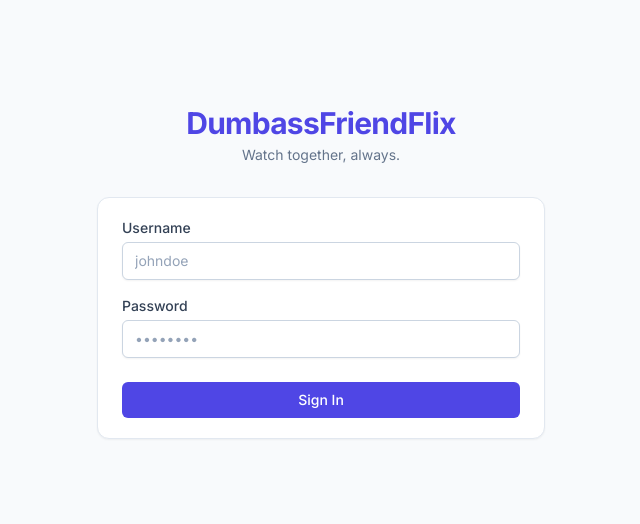
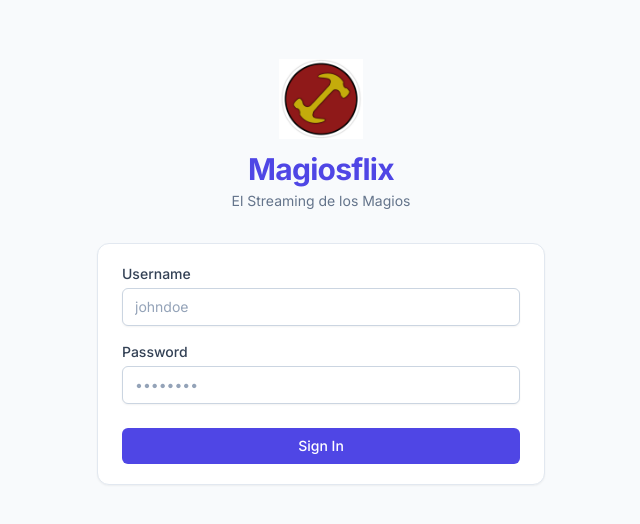
Before and after one commit to calli97/DumbassFriendFlix, a React (Vite) app in the folder client/: page / in a window 1280 px wide. Shown: the part 128-652 px from the top of the page, without its empty margins (319-959 px from the left). Built offline with nearby package versions, Linux system fonts and the light colour scheme; no server answers.

Commit message:
magios branch

```diff
--- a/client/index.html
+++ b/client/index.html
@@ -2,12 +2,12 @@
 <html lang="en">
   <head>
     <meta charset="UTF-8" />
-    <link rel="icon" type="image/svg+xml" href="/vite.svg" />
+    <link rel="icon" type="image/png" href="/img/Magios.png" />
     <meta name="viewport" content="width=device-width, initial-scale=1.0" />
     <link rel="preconnect" href="https://fonts.googleapis.com" />
     <link rel="preconnect" href="https://fonts.gstatic.com" crossorigin />
     <link href="https://fonts.googleapis.com/css2?family=Inter:wght@400;500;600;700&display=swap" rel="stylesheet" />
-    <title>DumbassFriendFlix</title>
+    <title>Magiosflix</title>
   </head>
   <body>
     <div id="root"></div>
--- a/client/src/components/layout/AdminLayout.tsx
+++ b/client/src/components/layout/AdminLayout.tsx
@@ -26,7 +26,10 @@ export function AdminLayout({ children }: AdminLayoutProps) {
       <header className="bg-white border-b border-slate-200 px-6 py-0 flex items-center justify-between">
         {/* Brand + nav */}
         <div className="flex items-center gap-8">
-          <span className="font-semibold text-indigo-600 py-3">DumbassFriendFlix</span>
+          <div className="flex items-center gap-2 py-3">
+            <img src="/img/Magios.png" alt="Magiosflix" className="h-7 w-auto" />
+            <span className="font-semibold text-indigo-600">Magiosflix</span>
+          </div>
 
           <nav className="flex">
             {navLinks.map(({ to, label }) => (
--- a/client/src/components/layout/UserLayout.tsx
+++ b/client/src/components/layout/UserLayout.tsx
@@ -25,7 +25,10 @@ export function UserLayout({ children }: UserLayoutProps) {
     <div className="min-h-screen bg-slate-50">
       <header className="bg-white border-b border-slate-200 px-6 py-0 flex items-center justify-between">
         <div className="flex items-center gap-8">
-          <span className="font-semibold text-indigo-600 py-3">DumbassFriendFlix</span>
+          <div className="flex items-center gap-2 py-3">
+            <img src="/img/Magios.png" alt="Magiosflix" className="h-7 w-auto" />
+            <span className="font-semibold text-indigo-600">Magiosflix</span>
+          </div>
 
           <nav className="flex">
             {navLinks.map(({ to, label }) => (
--- a/client/src/pages/AuthPage.tsx
+++ b/client/src/pages/AuthPage.tsx
@@ -45,10 +45,11 @@ export function AuthPage() {
       <div className="w-full max-w-md">
         {/* Logo / Brand */}
         <div className="text-center mb-8">
+          <img src="/img/Magios.png" alt="Magiosflix" className="h-20 mx-auto mb-3" />
           <h1 className="text-3xl font-bold text-indigo-600 tracking-tight">
-            DumbassFriendFlix
+            Magiosflix
           </h1>
-          <p className="text-slate-500 text-sm mt-1">Watch together, always.</p>
+          <p className="text-slate-500 text-sm mt-1">El Streaming de los Magios</p>
         </div>
 
         <Card>
```
Also changed, not shown: client/public/img/Magios.png (added).
